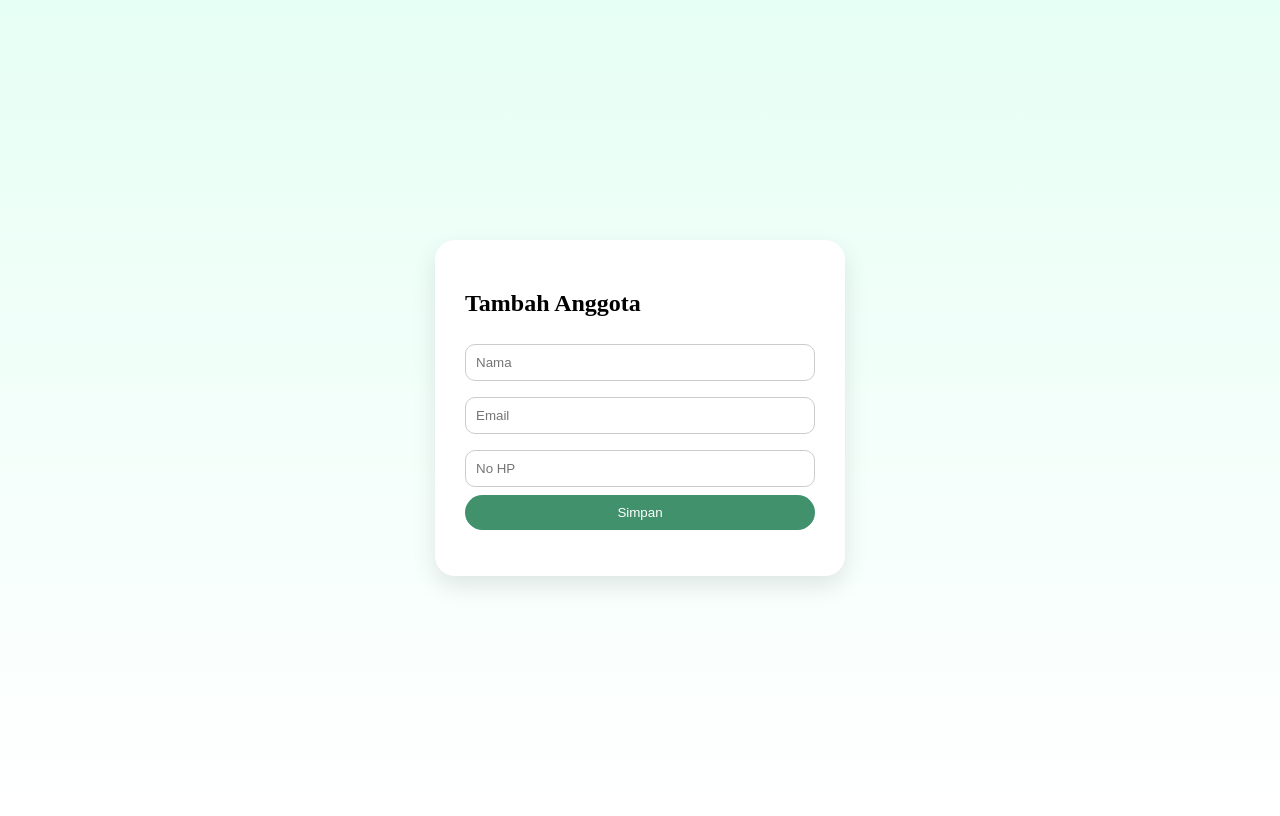
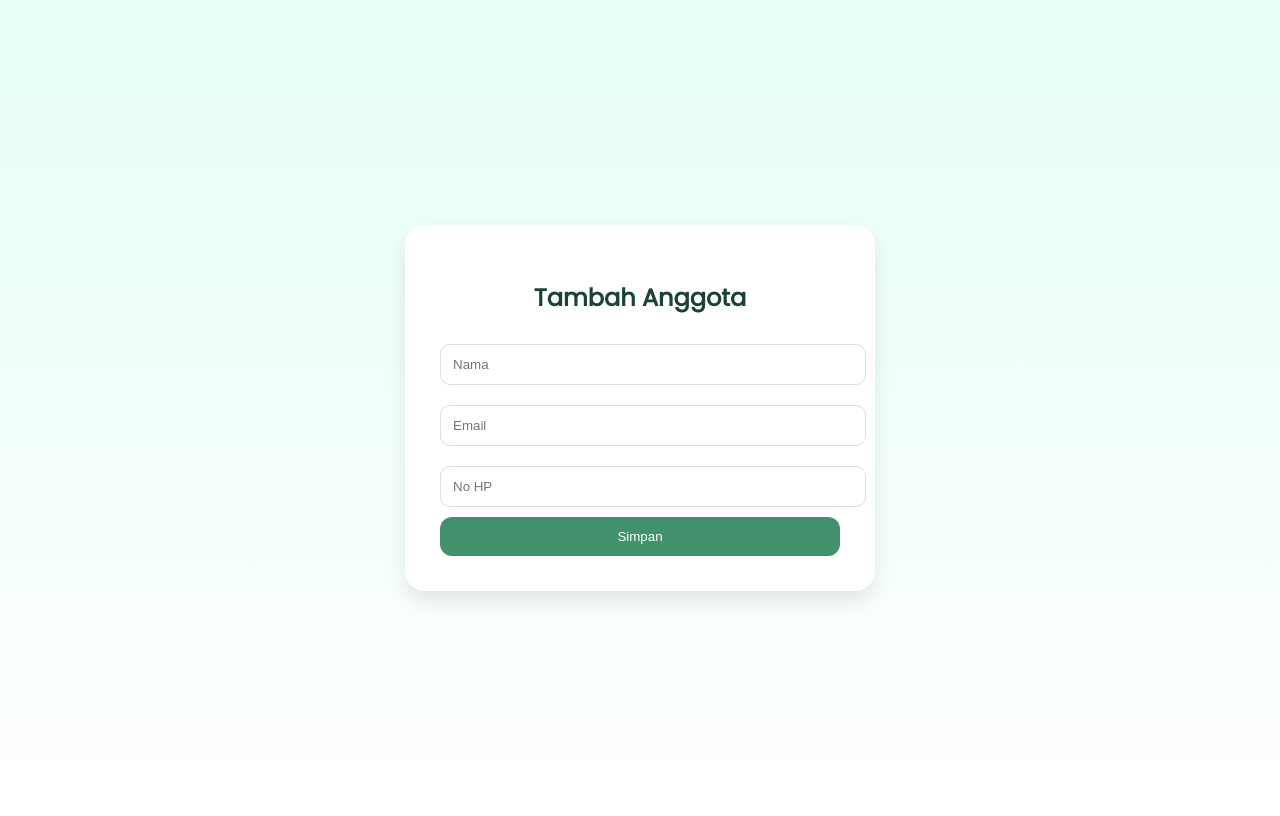
Before and after one commit to mariahafifahsb/mariahafifa.corner, a PHP site: page /tambah.php in a window 1280 px wide. Run offline with PHP 8.4, Linux system fonts and the light colour scheme; data that the repository does not hold is empty.

Commit message:
Update tambah.php

```diff
--- a/tambah.php
+++ b/tambah.php
@@ -1,9 +1,15 @@
-<?php include "koneksi.php"; ?>
+<!DOCTYPE html>
+<html lang="id">
+<head>
+<meta charset="UTF-8">
+<title>Tambah Anggota</title>
+
+<link href="https://fonts.googleapis.com/css2?family=Poppins&display=swap" rel="stylesheet">
 
 <style>
 body{
-    font-family:Poppins;
-    background:linear-gradient(#e6fff5,#fff);
+    font-family:'Poppins',sans-serif;
+    background:linear-gradient(#e6fff5,#ffffff);
     display:flex;
     justify-content:center;
     align-items:center;
@@ -12,51 +18,69 @@ body{
 
 .box{
     background:white;
-    padding:30px;
+    padding:35px;
+    width:400px;
     border-radius:20px;
-    width:350px;
-    box-shadow:0 10px 25px rgba(0,0,0,0.1);
+    box-shadow:0 10px 20px rgba(0,0,0,0.1);
+}
+
+h2{
+    color:#1b4332;
+    text-align:center;
 }
 
 input{
     width:100%;
-    padding:10px;
-    margin:8px 0;
+    padding:12px;
+    margin:10px 0;
+    border:1px solid #ddd;
     border-radius:10px;
-    border:1px solid #ccc;
 }
 
 button{
     width:100%;
-    padding:10px;
+    padding:12px;
+    border:none;
+    border-radius:12px;
     background:#40916c;
     color:white;
-    border:none;
-    border-radius:20px;
+    cursor:pointer;
 }
 </style>
+</head>
+<body>
 
 <div class="box">
 <h2>Tambah Anggota</h2>
 
-<form method="POST">
-<input type="text" name="nama" placeholder="Nama">
-<input type="text" name="email" placeholder="Email">
-<input type="text" name="no_hp" placeholder="No HP">
+<input type="text" id="nama" placeholder="Nama">
+<input type="email" id="email" placeholder="Email">
+<input type="text" id="hp" placeholder="No HP">
 
-<button name="simpan">Simpan</button>
-</form>
+<button onclick="simpan()">Simpan</button>
+</div>
 
-<?php
-if(isset($_POST['simpan'])){
-    mysqli_query($conn,"INSERT INTO anggota VALUES(
-        '',
-        '$_POST[nama]',
-        '$_POST[email]',
-        '$_POST[no_hp]'
-    )");
+<script>
+function simpan(){
+    let nama = document.getElementById("nama").value;
+    let email = document.getElementById("email").value;
+    let hp = document.getElementById("hp").value;
 
-    echo "Berhasil! <a href='anggota.php'>Kembali</a>";
+    if(nama=="" || email=="" || hp==""){
+        alert("Input tidak lengkap!");
+        return;
+    }
+
+    let anggota = JSON.parse(localStorage.getItem("anggota")) || [];
+
+    anggota.push({nama,email,hp});
+
+    localStorage.setItem("anggota",JSON.stringify(anggota));
+
+    alert("Data berhasil ditambahkan!");
+    window.location="data.html";
 }
-?>
-</div>
+</script>
+
+</body>
+</html>
```
